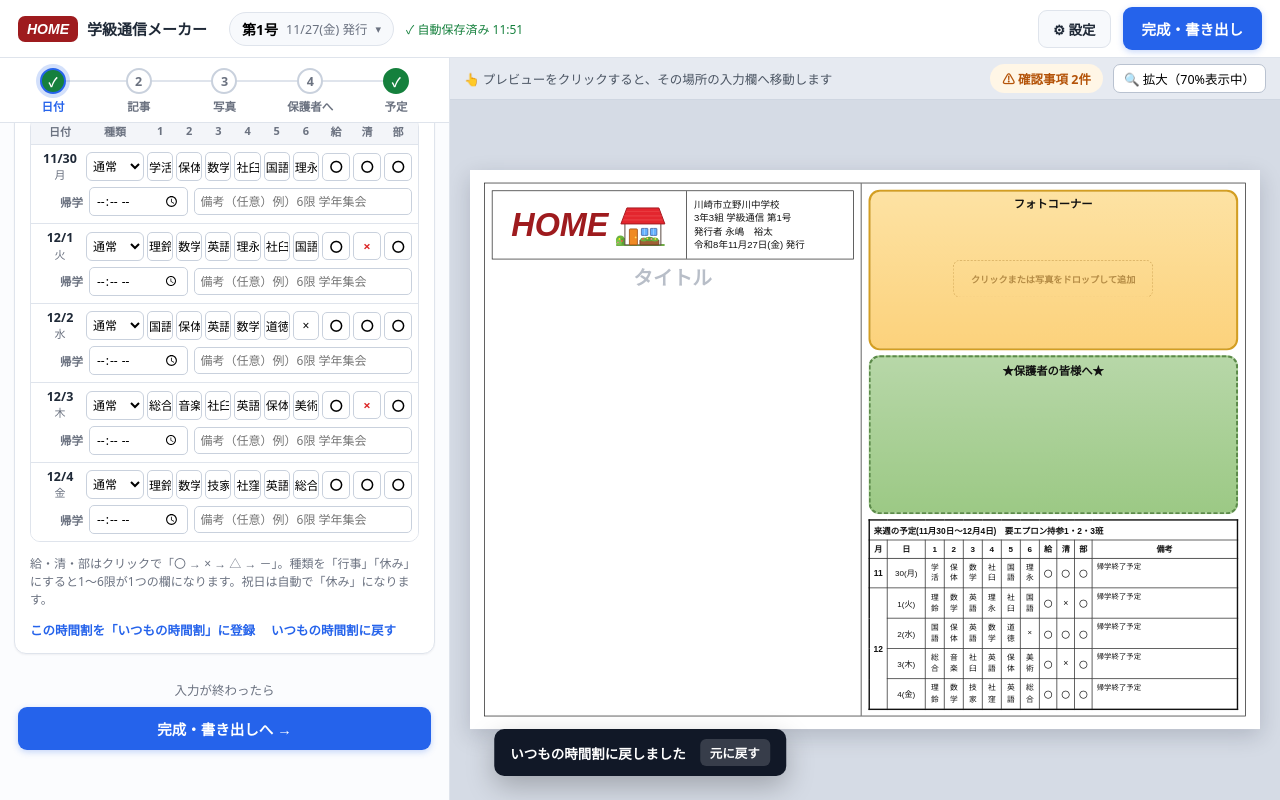
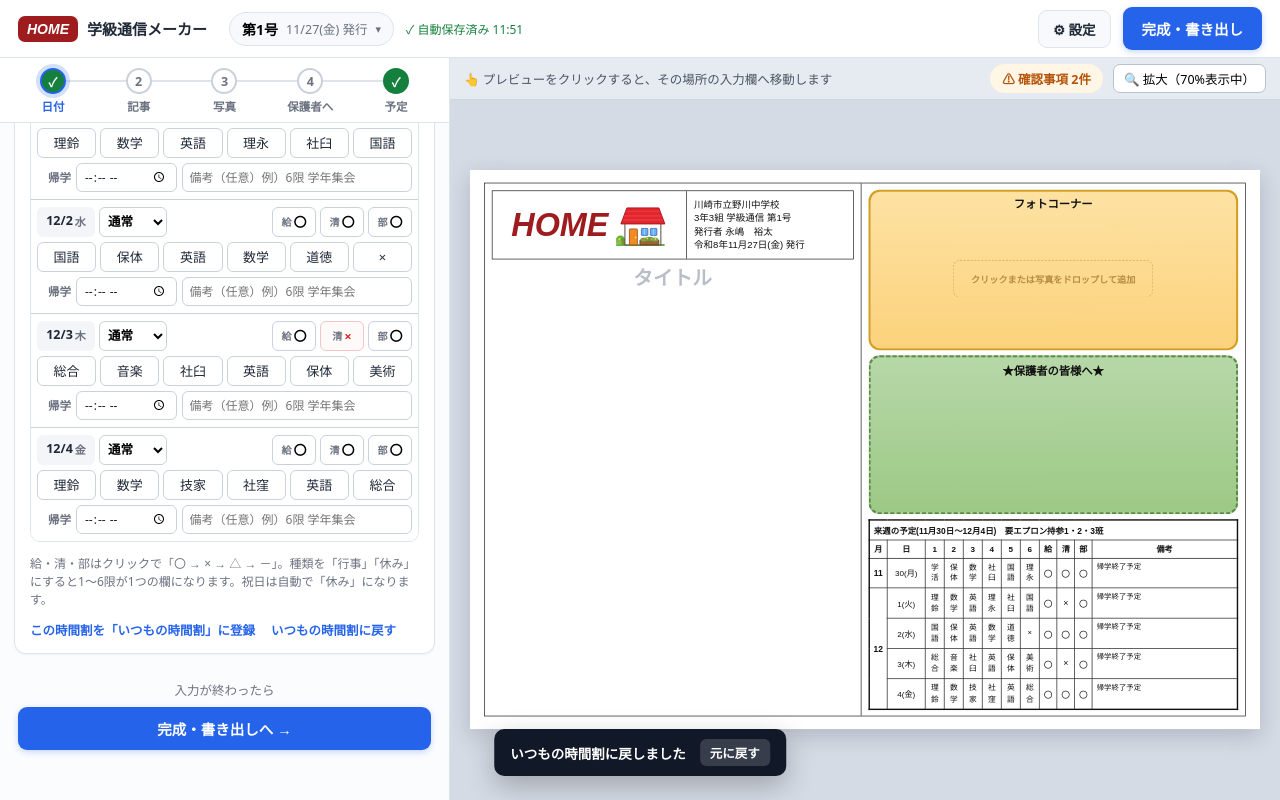
Before and after one commit to taichi-nagashima/gakkyu-tsushin-maker, a plain HTML site: page index.html in a window 1280 px wide. Both pictures are taken after a click on the button "いつもの時間割に戻す". Drawn offline with Linux system fonts and the light colour scheme.

Commit message:
Add files via upload

```diff
--- a/app.js
+++ b/app.js
@@ -8,7 +8,7 @@
   // ---------- Constants ----------
   // キャッシュ対策バージョン：index.html の <meta name="asset-version"> と各 ?v= と必ず同じ値にする
   // （更新時は index.html と app.js の現在の値をまとめて置換。ずれているとコンソールに警告が出ます）
-  const APP_VERSION = '2026112501';
+  const APP_VERSION = '2026112601';
   const KEYS = {
     state: 'home_newsletter_state_v1',
     base: 'home_newsletter_default_schedule_v1',
@@ -751,7 +751,9 @@
     box.innerHTML = '';
     const head = document.createElement('div');
     head.className = 'sch-headrow';
-    head.innerHTML = '<span>日付</span><span>種類</span><span>1</span><span>2</span><span>3</span><span>4</span><span>5</span><span>6</span><span>給</span><span>清</span><span>部</span>';
+    head.innerHTML =
+      '<div class="sch-head-top"><span>日付</span><span>種類</span><span>給</span><span>清</span><span>部</span></div>' +
+      '<div class="sch-head-periods"><span>1</span><span>2</span><span>3</span><span>4</span><span>5</span><span>6</span></div>';
     box.appendChild(head);
 
     const cells = weekCells();
@@ -779,40 +781,27 @@
         if (row.type === 'normal') row.eventText = '';
         renderScheduleEditor();
         commit();
+        const curDay = box.querySelectorAll('.sch-day')[i];
+        if (!curDay) return;
         if (row.type !== 'normal') {
-          const inp = box.querySelectorAll('.sch-day')[i].querySelector('.sch-wide, .sch-wide-all');
+          const inp = curDay.querySelector('.sch-wide, .sch-wide-all');
           if (inp) inp.focus();
+        } else {
+          const newSel = curDay.querySelector('.sch-type');
+          if (newSel) newSel.focus();
         }
       });
       l1.appendChild(sel);
-
-      if (row.type === 'normal') {
-        row.periods.forEach((p, pi) => {
-          const inp = document.createElement('input');
-          inp.type = 'text';
-          inp.value = p;
-          inp.maxLength = 6;
-          inp.setAttribute('aria-label', `${pi + 1}限`);
-          inp.addEventListener('input', () => { row.periods[pi] = inp.value; commit(); });
-          l1.appendChild(inp);
-        });
-      } else {
-        const wide = document.createElement('input');
-        wide.type = 'text';
-        wide.className = row.type === 'holiday' ? 'sch-wide-all' : 'sch-wide';
-        wide.placeholder = row.type === 'holiday' ? '例）勤労感謝の日・振替休業日' : '例）合唱コンクール・校外学習';
-        wide.value = row.eventText;
-        wide.addEventListener('input', () => { row.eventText = wide.value; row.autoHoliday = false; commit(); });
-        l1.appendChild(wide);
-      }
 
       if (row.type !== 'holiday') {
         ['lunch', 'clean', 'club'].forEach((k) => {
           const fb = document.createElement('button');
           fb.type = 'button';
           fb.className = `flag-btn ${row[k] === '×' ? 'is-x' : ''}`;
+          fb.dataset.label = { lunch: '給', clean: '清', club: '部' }[k];
           fb.textContent = row[k] || '　';
           fb.title = { lunch: '給食', clean: '清掃', club: '部活動' }[k];
+          fb.setAttribute('aria-label', { lunch: '給食', clean: '清掃', club: '部活動' }[k]);
           fb.addEventListener('click', () => {
             row[k] = FLAG_CYCLE[(FLAG_CYCLE.indexOf(row[k]) + 1) % FLAG_CYCLE.length];
             fb.textContent = row[k];
@@ -821,19 +810,50 @@
           });
           l1.appendChild(fb);
         });
+      } else if (row.autoHoliday) {
+        const autoTag = document.createElement('span');
+        autoTag.className = 'sch-auto';
+        autoTag.textContent = '🎌 祝日を自動で反映';
+        l1.appendChild(autoTag);
       }
       day.appendChild(l1);
 
+      const periodsRow = document.createElement('div');
+      periodsRow.className = 'sch-periods';
+      if (row.type === 'normal') {
+        row.periods.forEach((p, pi) => {
+          const inp = document.createElement('input');
+          inp.type = 'text';
+          inp.value = p;
+          inp.maxLength = 6;
+          inp.placeholder = `${pi + 1}限`;
+          inp.setAttribute('aria-label', `${pi + 1}限`);
+          inp.addEventListener('input', () => { row.periods[pi] = inp.value; commit(); });
+          periodsRow.appendChild(inp);
+        });
+      } else {
+        const wide = document.createElement('input');
+        wide.type = 'text';
+        wide.className = row.type === 'holiday' ? 'sch-wide-all' : 'sch-wide';
+        wide.placeholder = row.type === 'holiday' ? '例）勤労感謝の日・振替休業日' : '例）合唱コンクール・校外学習';
+        wide.value = row.eventText;
+        wide.setAttribute('aria-label', row.type === 'holiday' ? '休みの内容' : '行事の内容');
+        wide.addEventListener('input', () => { row.eventText = wide.value; row.autoHoliday = false; commit(); });
+        periodsRow.appendChild(wide);
+      }
+      day.appendChild(periodsRow);
+
       const l2 = document.createElement('div');
-      l2.className = 'sch-line2';
+      l2.className = `sch-line2 ${row.type === 'holiday' ? 'is-holiday-note' : ''}`;
       if (row.type === 'holiday') {
-        l2.innerHTML = `<span></span><span class="sch-auto">${row.autoHoliday ? '🎌 祝日を自動で反映' : ''}</span>`;
+        const lab = document.createElement('label');
+        lab.textContent = '備考';
         const note = document.createElement('input');
         note.type = 'text';
         note.placeholder = '備考（任意）';
         note.value = row.note;
         note.addEventListener('input', () => { row.note = note.value; commit(); });
-        l2.appendChild(note);
+        l2.append(lab, note);
       } else {
         const lab = document.createElement('label');
         lab.textContent = '帰学';
--- a/index.html
+++ b/index.html
@@ -10,11 +10,11 @@
          meta・4つの ?v=・app.js の APP_VERSION をまとめて更新できます
        ※ 同じ日に複数回更新するときは「日付＋連番」（例: 2026112501）にしてください
        ========================================================= -->
-  <meta name="asset-version" content="2026112501" />
-  <link rel="stylesheet" href="styles.css?v=2026112501" />
-  <script defer src="docx-builder.js?v=2026112501"></script>
-  <script defer src="png-exporter.js?v=2026112501"></script>
-  <script defer src="app.js?v=2026112501"></script>
+  <meta name="asset-version" content="2026112601" />
+  <link rel="stylesheet" href="styles.css?v=2026112601" />
+  <script defer src="docx-builder.js?v=2026112601"></script>
+  <script defer src="png-exporter.js?v=2026112601"></script>
+  <script defer src="app.js?v=2026112601"></script>
 </head>
 <body>
   <!-- ===== トップバー ===== -->
--- a/styles.css
+++ b/styles.css
@@ -533,80 +533,200 @@ input:focus, textarea:focus, select:focus {
 
 /* ---------- Schedule editor ---------- */
 .sch-editor {
+  container-type: inline-size;
   border: 1px solid var(--border);
   border-radius: 10px;
   overflow: hidden;
   margin: 4px 0 8px;
+  background: #fff;
 }
-.sch-headrow, .sch-line1 {
-  display: grid;
-  grid-template-columns: 46px 58px repeat(6, 1fr) repeat(3, 28px);
-  gap: 3px;
-  align-items: center;
+.sch-headrow,
+.sch-day {
+  --sch-col-date: 58px;
+  --sch-col-type: 68px;
+  --sch-col-flag: 44px;
+  --sch-gap: 4px;
+  --sch-pad-x: 6px;
 }
 .sch-headrow {
   background: #f3f5f9;
-  padding: 5px 6px;
+  padding: 6px var(--sch-pad-x);
   font-size: 11px;
   font-weight: 800;
   color: var(--muted);
   text-align: center;
-  border-bottom: 1px solid var(--border);
+  border-bottom: 1px solid var(--border-strong);
+  display: flex;
+  flex-direction: column;
+  gap: 4px;
 }
-.sch-day { padding: 7px 6px; border-bottom: 1px solid var(--border); background: #fff; }
+.sch-head-top,
+.sch-line1 {
+  display: grid;
+  grid-template-columns: var(--sch-col-date) var(--sch-col-type) 1fr repeat(3, var(--sch-col-flag));
+  gap: var(--sch-gap);
+  align-items: center;
+}
+.sch-head-top > span:nth-child(3) { grid-column: 4; }
+.sch-head-periods,
+.sch-periods {
+  display: grid;
+  grid-template-columns: repeat(6, minmax(0, 1fr));
+  gap: var(--sch-gap);
+  align-items: center;
+}
+.sch-head-periods > span {
+  background: #fff;
+  border: 1px solid var(--border);
+  border-radius: 4px;
+  padding: 1px 0;
+  line-height: 1.35;
+  color: #4b5563;
+}
+.sch-head-periods > span::after {
+  content: "限";
+  font-size: 9.5px;
+  font-weight: 700;
+  color: var(--muted);
+  margin-left: 1px;
+}
+.sch-day {
+  padding: 7px var(--sch-pad-x);
+  border-bottom: 1px solid var(--border-strong);
+  background: #fff;
+  display: flex;
+  flex-direction: column;
+  gap: 5px;
+}
 .sch-day:last-child { border-bottom: none; }
 .sch-day.is-holiday { background: #fff5f5; }
 .sch-day.is-event { background: #f6f9ff; }
-.sch-date { text-align: center; line-height: 1.15; }
-.sch-date b { display: block; font-size: 12.5px; }
-.sch-date span { font-size: 11px; color: var(--muted); }
+.sch-date {
+  display: flex;
+  align-items: center;
+  justify-content: center;
+  gap: 2px;
+  min-height: 30px;
+  background: #f3f5f9;
+  border-radius: 6px;
+  padding: 0 3px;
+  line-height: 1;
+  white-space: nowrap;
+}
+.sch-day.is-holiday .sch-date { background: #fee2e2; }
+.sch-day.is-event .sch-date { background: #e8f0fe; }
+.sch-date b { font-size: 12.5px; font-weight: 800; }
+.sch-date span { font-size: 11px; font-weight: 700; color: var(--muted); }
+.sch-day.is-holiday .sch-date b,
 .sch-day.is-holiday .sch-date span { color: var(--danger); }
-.sch-type { width: 100%; padding: 4px 2px !important; }
-.sch-line1 input[type="text"] {
+.sch-type {
   width: 100%;
-  min-width: 0;
+  height: 30px;
+  padding: 2px 4px !important;
+  font-size: 12.5px;
+  font-weight: 700;
+  cursor: pointer;
+}
+.flag-btn {
+  height: 30px;
+  width: 100%;
+  display: inline-flex;
+  align-items: center;
+  justify-content: center;
+  gap: 2px;
   border: 1px solid var(--border-strong);
-  border-radius: 5px;
-  padding: 5px 1px;
-  font: inherit;
-  font-size: 12px;
-  text-align: center;
-}
-.sch-wide { grid-column: span 6; }
-.sch-wide-all { grid-column: span 9; }
-.sch-line1 input.sch-wide, .sch-line1 input.sch-wide-all { text-align: left; padding: 5px 8px; }
-.flag-btn {
-  height: 28px;
-  border: 1px solid var(--border-strong);
-  border-radius: 5px;
+  border-radius: 6px;
   background: #fff;
   font: inherit;
   font-size: 13px;
   font-weight: 700;
   cursor: pointer;
-  padding: 0;
+  padding: 0 2px;
+}
+.flag-btn:first-of-type { grid-column: 4; }
+.flag-btn::before {
+  content: attr(data-label);
+  font-size: 10px;
+  font-weight: 700;
+  color: var(--muted);
 }
 .flag-btn:hover { border-color: var(--primary); background: var(--primary-soft); }
-.flag-btn.is-x { color: var(--danger); }
+.flag-btn.is-x { color: var(--danger); background: #fffafa; border-color: #f3c6c6; }
+.sch-auto {
+  grid-column: 3 / -1;
+  justify-self: end;
+  font-size: 11px;
+  color: var(--danger);
+  font-weight: 700;
+  white-space: nowrap;
+}
+.sch-periods input[type="text"] {
+  width: 100%;
+  min-width: 0;
+  height: 30px;
+  border: 1px solid var(--border-strong);
+  border-radius: 6px;
+  padding: 4px 2px;
+  font: inherit;
+  font-size: 13px;
+  text-align: center;
+  background: #fff;
+  color: var(--text);
+}
+.sch-periods input[type="text"]::placeholder {
+  color: #b8c0cc;
+  font-size: 11px;
+}
+.sch-wide,
+.sch-wide-all {
+  grid-column: 1 / -1;
+}
+.sch-periods input.sch-wide,
+.sch-periods input.sch-wide-all {
+  text-align: left;
+  padding: 4px 9px;
+}
 .sch-line2 {
   display: grid;
-  grid-template-columns: 46px auto 1fr;
-  gap: 6px;
+  grid-template-columns: 34px auto 1fr;
+  gap: 5px;
   align-items: center;
-  margin-top: 5px;
   font-size: 11.5px;
   color: var(--muted);
 }
-.sch-line2 label { text-align: right; font-weight: 700; }
+.sch-line2.is-holiday-note {
+  grid-template-columns: 34px 1fr;
+}
+.sch-line2 label { text-align: right; font-weight: 700; white-space: nowrap; }
 .sch-line2 input {
+  height: 29px;
   border: 1px solid var(--border-strong);
-  border-radius: 5px;
-  padding: 4px 6px;
+  border-radius: 6px;
+  padding: 3px 7px;
   font: inherit;
   font-size: 12px;
   min-width: 0;
+  background: #fff;
+  color: var(--text);
 }
-.sch-auto { font-size: 10.5px; color: var(--danger); font-weight: 700; }
+@container (max-width: 340px) {
+  .sch-headrow,
+  .sch-day {
+    --sch-col-date: 52px;
+    --sch-col-type: 62px;
+    --sch-col-flag: 42px;
+    --sch-gap: 3px;
+    --sch-pad-x: 4px;
+  }
+  .sch-periods input[type="text"] {
+    font-size: 12px;
+    padding: 4px 1px;
+  }
+  .sch-periods input.sch-wide,
+  .sch-periods input.sch-wide-all {
+    padding: 4px 7px;
+  }
+}
 .sch-actions { display: flex; gap: 16px; flex-wrap: wrap; }
 
 .editor-end {
```
